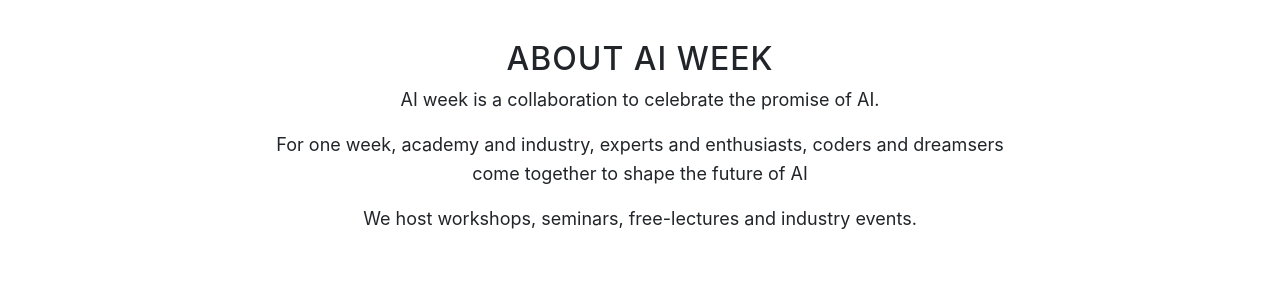
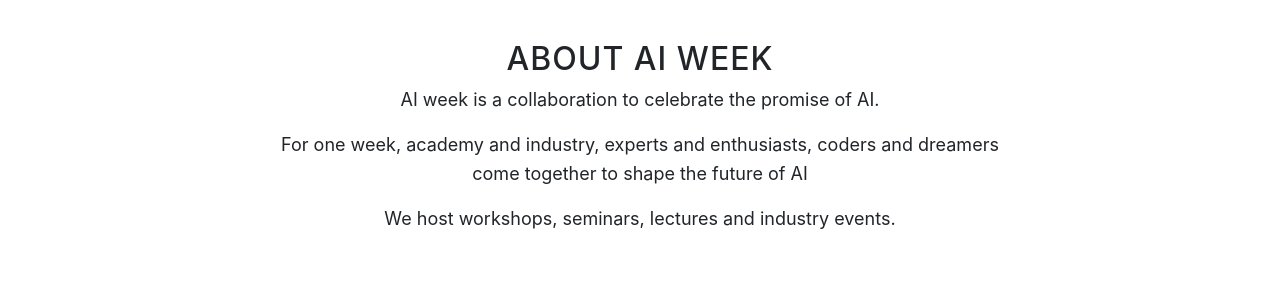
Before and after one commit to BirgerMoell/ai-week, a website with bundled scripts: page index.html in a window 1280 px wide. Shown: the part 960-1244 px from the top of the page. Built offline with nearby package versions, Linux system fonts and the light colour scheme.

Commit message:
fixed typos

```diff
--- a/index.html
+++ b/index.html
@@ -75,8 +75,8 @@
           <div class="col-lg-8 mx-auto">
             <h2>About AI week</h2>
             <p>AI week is a collaboration to celebrate the promise of AI.</p>
-            <p>For one week, academy and industry, experts and enthusiasts, coders and dreamsers come together to shape the future of AI</p>
-            <p>We host workshops, seminars, free-lectures and industry events.</p>
+            <p>For one week, academy and industry, experts and enthusiasts, coders and dreamers come together to shape the future of AI</p>
+            <p>We host workshops, seminars, lectures and industry events.</p>
 
           </div>
         </div>
```
